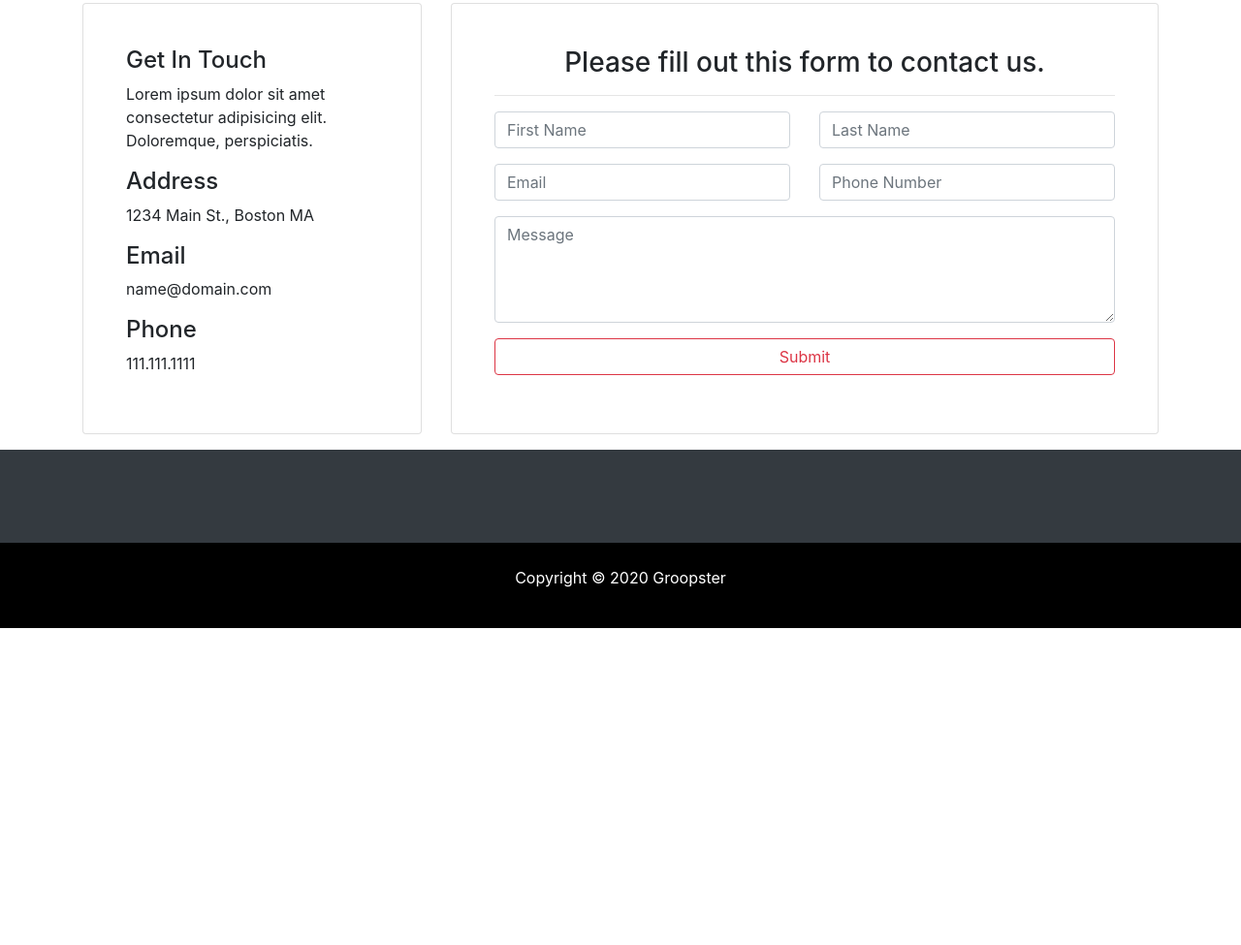
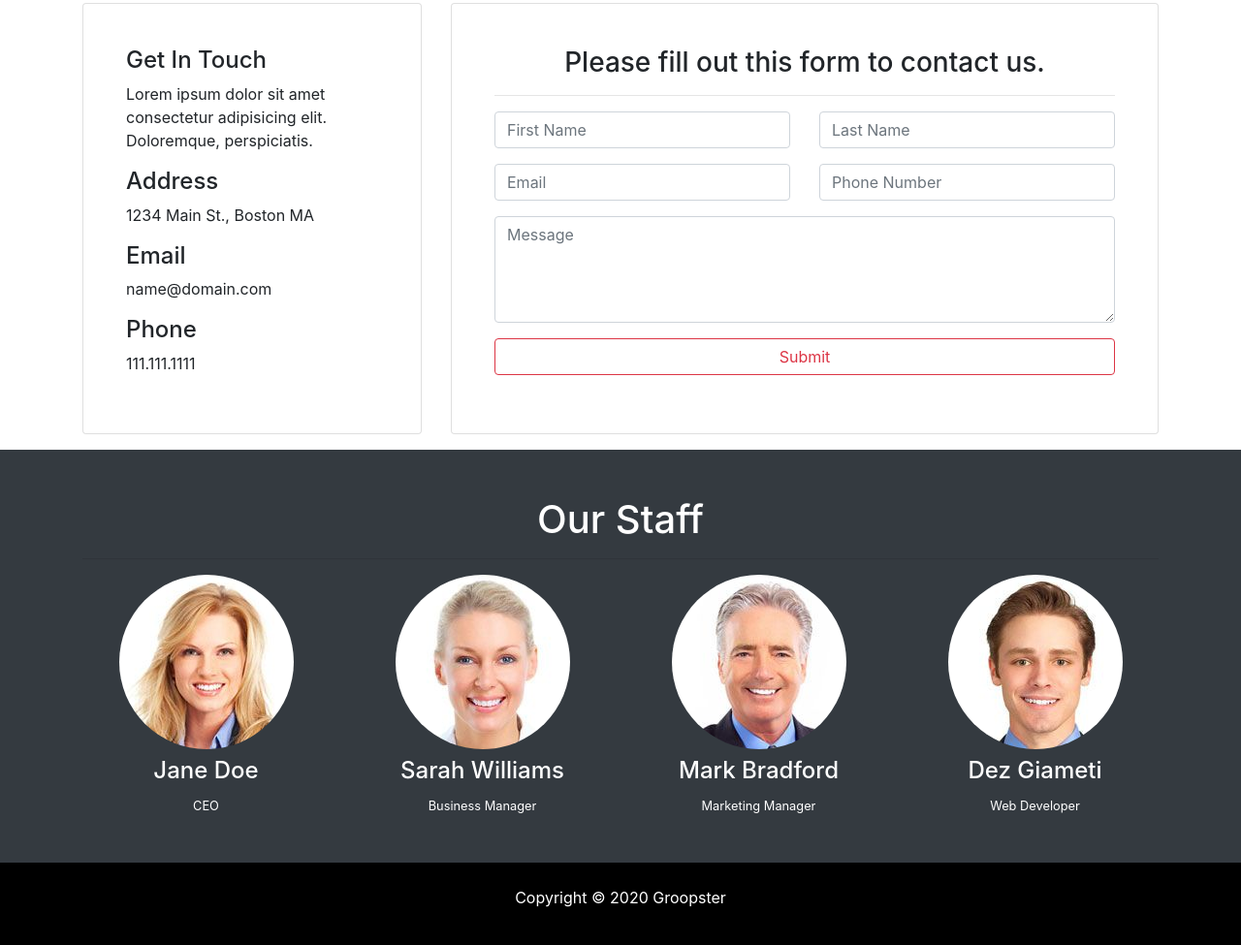
Before and after one commit to malloryrsteffes/groopster, a plain HTML site: page contact.html in a window 1280 px wide. Shown: the part 269-1244 px from the top of the page at 97% size. Before the commit the page ends 917 px from the top, so only its background shows below. Drawn offline with nearby package versions, Linux system fonts and the light colour scheme.

Commit message:
staff section added

```diff
--- a/contact.html
+++ b/contact.html
@@ -165,7 +165,49 @@
     </section>
     <!-- STAFF SECTION -->
     <section id="staff" class="py-5 text-center bg-dark text-white">
+      <div class="container">
+        <h1>Our Staff</h1>
+        <hr />
 
+        <div class="row">
+          <div class="col-md-3">
+            <img
+              src="img/person1.jpg"
+              alt=""
+              class="img-fluid rounded-circle mb-2"
+            />
+            <h4>Jane Doe</h4>
+            <small>CEO</small>
+          </div>
+          <div class="col-md-3">
+            <img
+              src="img/person2.jpg"
+              alt=""
+              class="img-fluid rounded-circle mb-2"
+            />
+            <h4>Sarah Williams</h4>
+            <small>Business Manager</small>
+          </div>
+          <div class="col-md-3">
+            <img
+              src="img/person3.jpg"
+              alt=""
+              class="img-fluid rounded-circle mb-2"
+            />
+            <h4>Mark Bradford</h4>
+            <small>Marketing Manager</small>
+          </div>
+          <div class="col-md-3">
+            <img
+              src="img/person4.jpg"
+              alt=""
+              class="img-fluid rounded-circle mb-2"
+            />
+            <h4>Dez Giameti</h4>
+            <small>Web Developer</small>
+          </div>
+        </div>
+      </div>
     </section>
     <!-- FOOTER -->
     <footer id="main-footer" class="text-center p-4">
```
